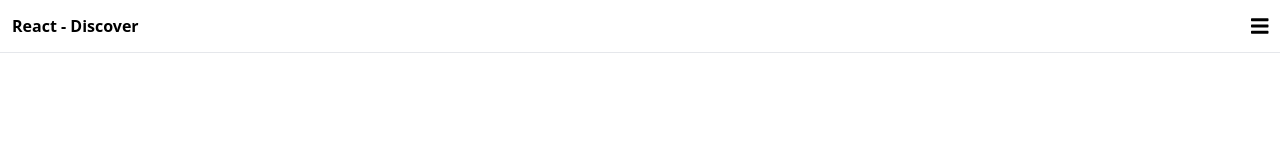
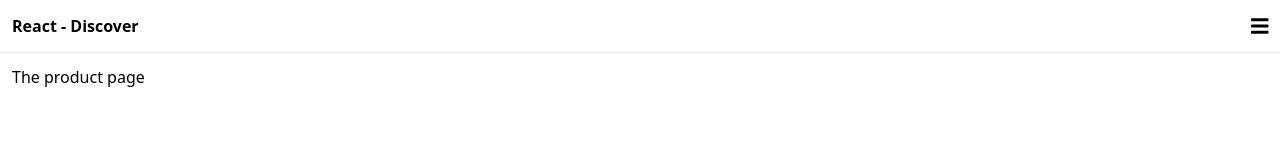
Before and after one commit to samybaxy/react-discovery, a React (Create React App) app: page /products/1 in a window 1280 px wide. Shown: the top 160 px of the page. Built offline with nearby package versions, Linux system fonts and the light colour scheme.

Commit message:
Added product page

```diff
--- a/package.json
+++ b/package.json
@@ -10,6 +10,7 @@
     "@testing-library/react": "^11.1.0",
     "@testing-library/user-event": "^12.1.10",
     "autoprefixer": "^10.0.4",
+    "axios": "^0.21.0",
     "postcss": "^8.1.10",
     "postcss-cli": "^8.3.0",
     "react": "^17.0.1",
--- a/src/App.js
+++ b/src/App.js
@@ -8,6 +8,7 @@ import Header from './Components/Header';
 import Footer from './Components/Footer';
 import Home from './Views/Home';
 import About from './Views/About';
+import Product from './Views/Product';
 
 function App() {
   return (
@@ -23,6 +24,10 @@ function App() {
 				<Route path="/about">
 					<About />
 				</Route>
+
+				<Route path="/products/:id">
+					<Product />
+				</Route>
 			</Switch>
 		</div>
 
--- /dev/null
+++ b/src/Views/Product.js
@@ -0,0 +1,11 @@
+import axios from 'axios';
+
+function Product() {
+    return (
+        <div>
+            <h1>The product page</h1>
+        </div>
+    );
+}
+
+export default Product;
```
Also changed, not shown: 2 other files (tests, documents, lock files or other folders). Lines whose indentation alone changed are shown as unchanged.
